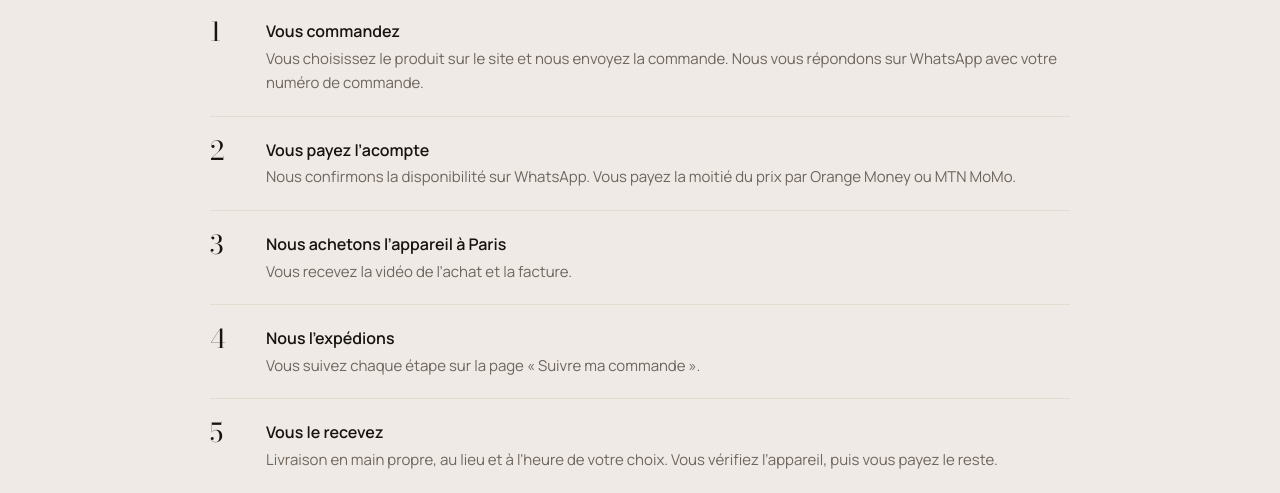
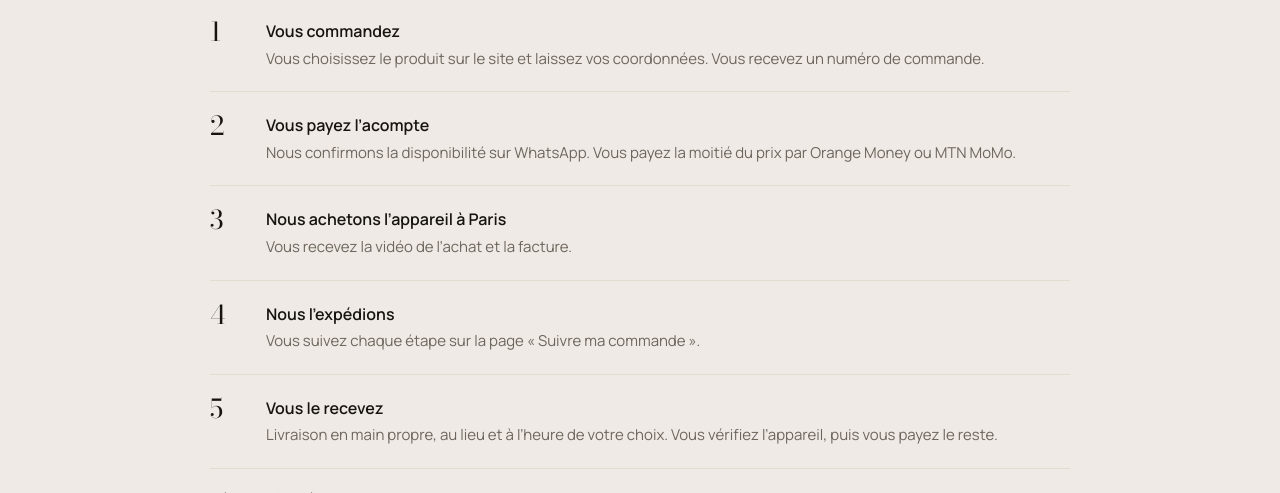
Before and after one commit to lun-es/maenis-site, a plain HTML site: page marwil/comment.html in a window 1280 px wide. Shown: the part 607-1100 px from the top of the page. Drawn offline with nearby package versions, Linux system fonts and the light colour scheme.

Commit message:
Maison Marwil : promesse du numéro de commande remise

```diff
--- a/marwil/comment.html
+++ b/marwil/comment.html
@@ -48,7 +48,7 @@
     <div class="partie" id="etapes">
       <h2>Les étapes</h2>
       <ol class="etapes">
-        <li><b>Vous commandez</b><span>Vous choisissez le produit sur le site et nous envoyez la commande. Nous vous répondons sur WhatsApp avec votre numéro de commande.</span></li>
+        <li><b>Vous commandez</b><span>Vous choisissez le produit sur le site et laissez vos coordonnées. Vous recevez un numéro de commande.</span></li>
         <li><b>Vous payez l’acompte</b><span>Nous confirmons la disponibilité sur WhatsApp. Vous payez la moitié du prix par Orange Money ou MTN MoMo.</span></li>
         <li><b>Nous achetons l’appareil à Paris</b><span>Vous recevez la vidéo de l’achat et la facture.</span></li>
         <li><b>Nous l’expédions</b><span>Vous suivez chaque étape sur la page « Suivre ma commande ».</span></li>
```
